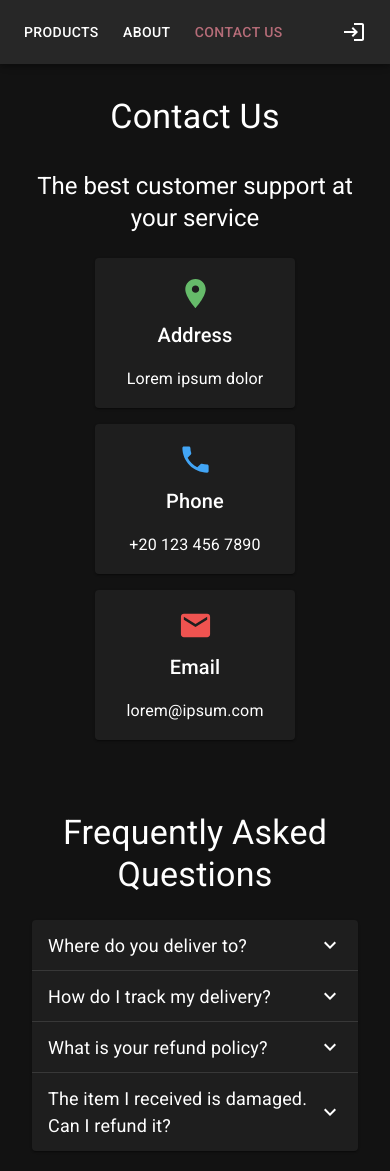
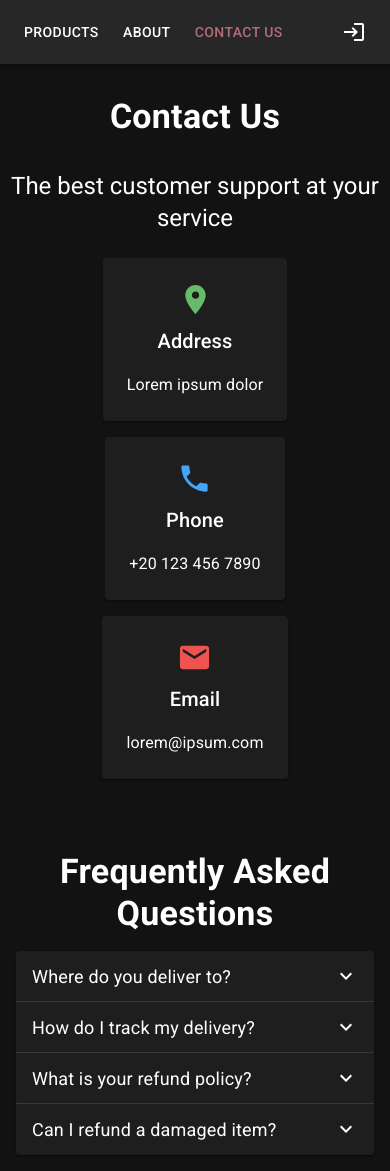
Before and after one commit to abdel-17/shopmania, a React (Vite) app: page /contact in a window 390 px wide. Built offline with nearby package versions, Linux system fonts and the light colour scheme; no server answers.

Commit message:
Improved responsiveness

```diff
--- a/src/pages/Contact.tsx
+++ b/src/pages/Contact.tsx
@@ -17,8 +17,14 @@ import { green, blue, red } from "@mui/material/colors";
 
 function Contact() {
   return (
-    <Box padding={2}>
-      <Typography component="h1" variant="h4" textAlign="center" marginTop={2}>
+    <Box paddingY={2}>
+      <Typography
+        component="h1"
+        variant="h4"
+        fontWeight="bold"
+        textAlign="center"
+        marginTop={2}
+      >
         Contact Us
       </Typography>
 
@@ -26,14 +32,12 @@ function Contact() {
         The best customer support at your service
       </Typography>
 
+      <Container>
         <Box
           display="flex"
-        flexDirection={{
-          xs: "column",
-          sm: "row",
-        }}
           alignItems="center"
           justifyContent="center"
+          flexWrap="wrap"
           marginTop={2}
         >
           <ContactCard
@@ -52,12 +56,19 @@ function Contact() {
             description="lorem@ipsum.com"
           />
         </Box>
+      </Container>
 
-      <Typography component="h1" variant="h4" textAlign="center" marginTop={8}>
+      <Typography
+        component="h1"
+        variant="h4"
+        fontWeight="bold"
+        textAlign="center"
+        marginTop={8}
+      >
         Frequently Asked Questions
       </Typography>
 
-      <Container maxWidth="md" sx={{ marginTop: 3 }}>
+      <Container maxWidth="md" sx={{ marginTop: 2 }}>
         <FAQAccordion
           title="Where do you deliver to?"
           description="We offer delivery to all governorates across Egypt."
@@ -74,7 +85,7 @@ function Contact() {
           The item must be unused and in the same condition that you received it in"
         />
         <FAQAccordion
-          title="The item I received is damaged. Can I refund it?"
+          title="Can I refund a damaged item?"
           description="We do not offer refunds for damaged items after the delivery courier leaves.
           Please check that the delivered item is in good condition at delivery time."
         />
@@ -89,25 +100,18 @@ function ContactCard(props: {
   description: string;
 }) {
   return (
-    <Paper
-      sx={{
-        display: "flex",
-        flexDirection: "column",
-        alignItems: "center",
-        justifyContent: "center",
-        width: 200,
-        height: 150,
-        padding: 2,
-        margin: 1,
-      }}
-    >
+    <Paper sx={{ padding: 3, margin: 1 }}>
+      <Box display="flex" justifyContent="center">
         {props.icon}
+      </Box>
 
-      <Typography component="h3" variant="h6" paddingTop={1}>
+      <Typography component="h3" variant="h6" textAlign="center" paddingTop={1}>
         {props.title}
       </Typography>
 
-      <Typography paddingTop={2}>{props.description}</Typography>
+      <Typography textAlign="center" paddingTop={2}>
+        {props.description}
+      </Typography>
     </Paper>
   );
 }
```
Lines whose indentation alone changed are shown as unchanged.
